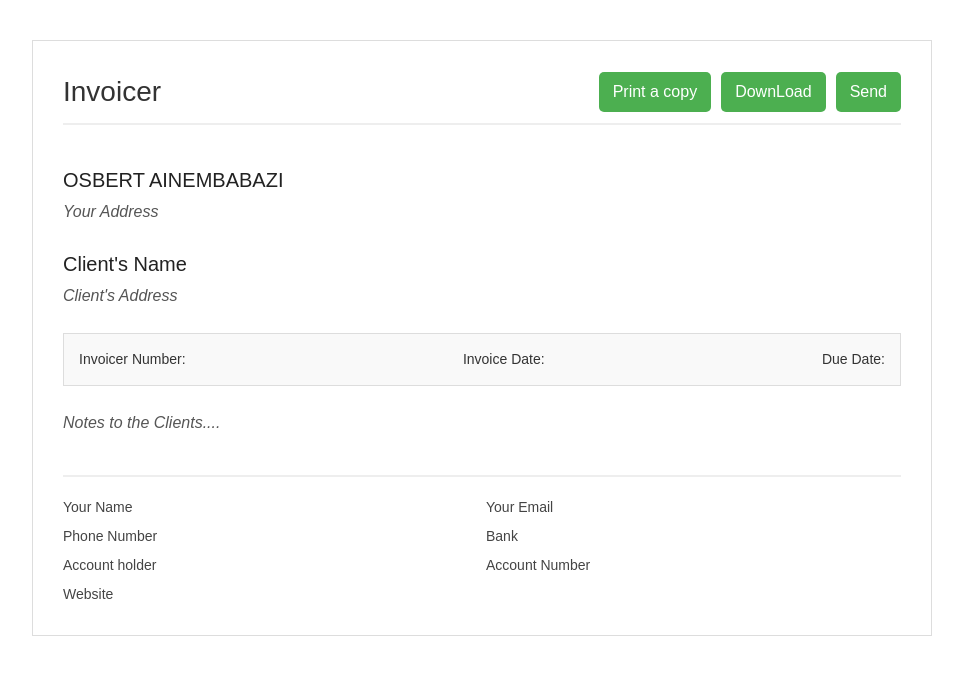
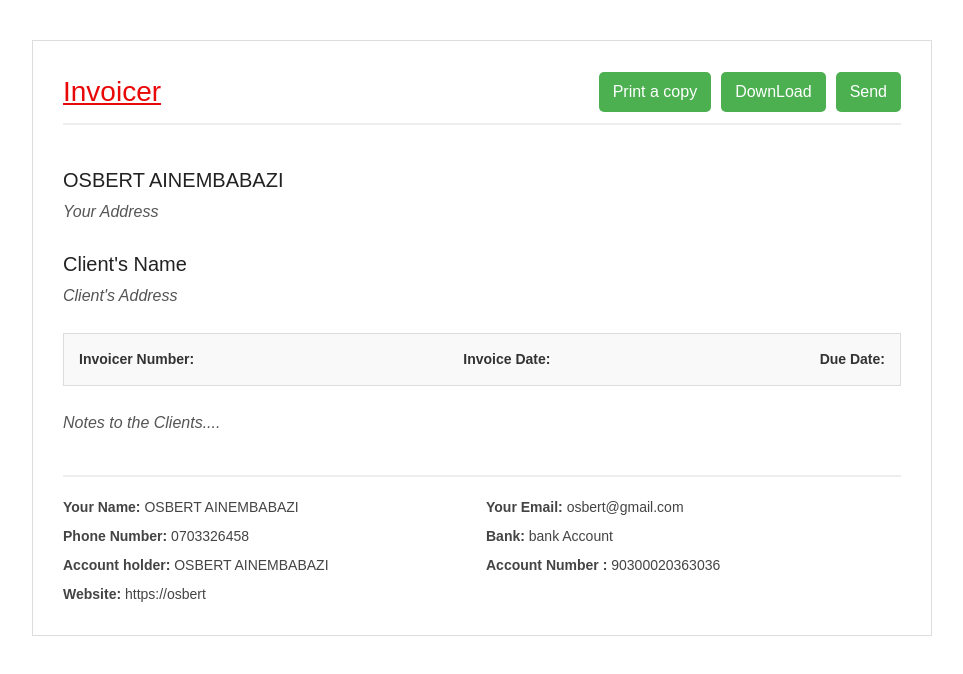
Before and after one commit to OJOK314/billing-system, a React (Vite) app: page / in a window 1280 px wide. Shown: the top 674 px of the page, without its empty margins (158-1121 px from the left). Built offline with nearby package versions, Linux system fonts and the light colour scheme.

Commit message:
add for me components in to the file

```diff
--- a/src/App.css
+++ b/src/App.css
@@ -27,7 +27,9 @@ header {
 
 header h2 {
   font-size: 28px;
-  color: #333;
+  color: #e90808;
+  text-decoration: underline;
+
 }
 
 header ul {
--- a/src/App.jsx
+++ b/src/App.jsx
@@ -42,9 +42,9 @@ function App() {
 
    <article>
     <ul>
-      <li>Invoicer Number:</li>
-      <li>Invoice Date:</li>
-      <li>Due Date:</li>
+      <li><span className="font-bold ">Invoicer Number:</span></li>
+      <li><span className="font-bold ">Invoice Date:</span></li>
+      <li><span className="font-bold ">Due Date:</span></li>
     </ul>
    </article>
 
@@ -54,14 +54,14 @@ function App() {
 
    <footer>
     <ul>
-      <li>Your Name</li>
-         <li>Your Email</li>
-            <li>Phone Number</li>
+      <li> <span className="font-bold ">Your Name:</span> OSBERT AINEMBABAZI</li>
+         <li> <span className="font-bold ">Your Email:</span> osbert@gmail.com</li>
+            <li> <span className="font-bold ">Phone Number:</span> 0703326458</li>
 
-                  <li>Bank</li>
-                     <li>Account holder</li>
-                        <li>Account Number</li>
-                        <li>Website</li>
+                  <li> <span className="font-bold ">Bank: </span>bank Account</li>
+                     <li> <span className="font-bold ">Account holder: </span>OSBERT AINEMBABAZI</li>
+                        <li> <span className="font-bold ">Account Number :</span> 90300020363036</li>
+                        <li> <span className="font-bold ">Website: </span>https://osbert</li>
     </ul>
    </footer>
     </main>
--- /dev/null
+++ b/src/components/ClientDetails.jsx
@@ -0,0 +1,11 @@
+import React from 'react'
+
+const ClientDetails = () => {
+  return (
+    <div>
+
+    </div>
+  )
+}
+
+export default ClientDetails
--- /dev/null
+++ b/src/components/Date.jsx
@@ -0,0 +1,11 @@
+ import React from 'react'
+
+ const Date = () => {
+   return (
+     <div>
+
+     </div>
+   )
+ }
+
+ export default Date
--- /dev/null
+++ b/src/components/Footer.jsx
@@ -0,0 +1,11 @@
+import React from 'react'
+
+const Footer = () => {
+  return (
+    <div>
+
+    </div>
+  )
+}
+
+export default Footer
--- /dev/null
+++ b/src/components/Header.jsx
@@ -0,0 +1,11 @@
+import React from 'react'
+
+const Header = () => {
+  return (
+    <div>
+
+    </div>
+  )
+}
+
+export default Header
--- /dev/null
+++ b/src/components/MainDetails.jsx
@@ -0,0 +1,11 @@
+import React from 'react'
+
+const MainDetails = () => {
+  return (
+    <div>
+
+    </div>
+  )
+}
+
+export default MainDetails
--- /dev/null
+++ b/src/components/Notes.jsx
@@ -0,0 +1,11 @@
+import React from 'react'
+
+const Notes = () => {
+  return (
+    <div>
+
+    </div>
+  )
+}
+
+export default Notes
--- /dev/null
+++ b/src/components/Table.jsx
@@ -0,0 +1,11 @@
+import React from 'react'
+
+const Table = () => {
+  return (
+    <div>
+
+    </div>
+  )
+}
+
+export default Table
```
